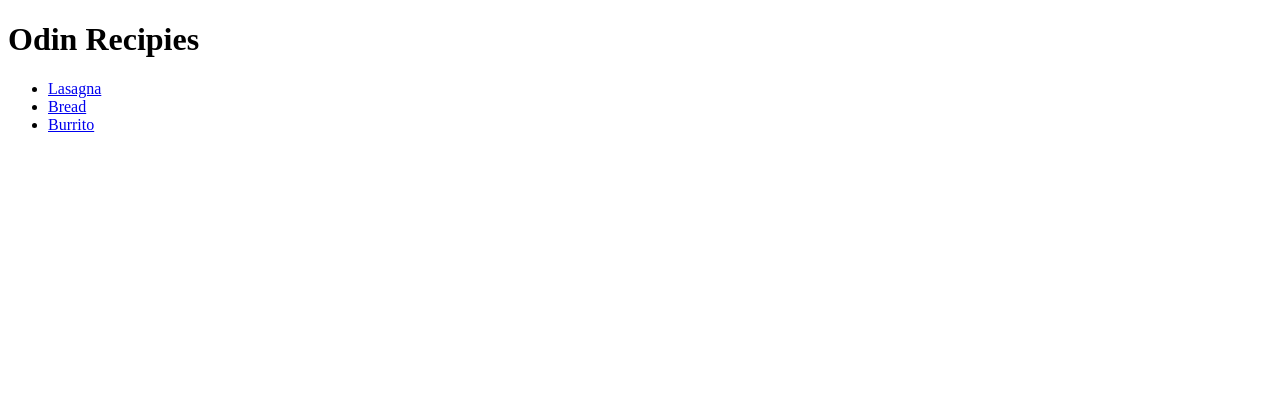
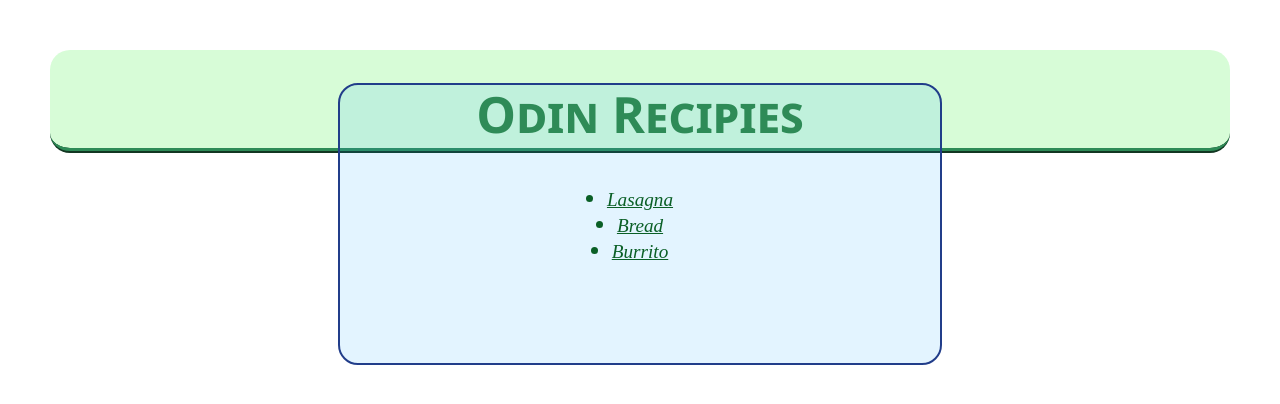
Before and after one commit to silverrowan/odin-recipes, a plain HTML site: page index.html in a window 1280 px wide. Drawn offline with Linux system fonts and the light colour scheme.

Commit message:
Add Css styling to homepage

```diff
--- a/index.html
+++ b/index.html
@@ -3,13 +3,14 @@
     <head>
         <meta charset="UTF-8">
         <title>Recipies</title>
+        <link rel="stylesheet" href="style.css">
     </head>
     <body>
-        <h1>Odin Recipies</h1>
-        <ul>
-            <li><a href="recipes/lasagna.html">Lasagna</a></li>
-            <li><a href="recipes/bread.html">Bread</a></li>
-            <li><a href="recipes/freezerburitto.html">Burrito</a> </li>
+        <h1 class="title">Odin Recipies </h1>
+        <ul class="list">
+            <li class="lnitem"><a href="recipes/lasagna.html">Lasagna</a></li>
+            <li class="lnitem"><a href="recipes/bread.html">Bread</a></li>
+            <li class="lnitem"><a href="recipes/freezerburitto.html">Burrito</a> </li>
         </ul>
     </body>
 
--- /dev/null
+++ b/style.css
@@ -0,0 +1,52 @@
+* {
+    margin: 0px;
+}
+
+body{
+    /* margin: auto; */
+}
+
+.title, .list {
+    border-radius: 20px;
+}
+
+.title {
+    font-size: 50px;
+    color: #2e8b57;
+    font-weight: 900;
+    font-variant-caps: petite-caps;
+    text-align: center;
+    margin: 50px;
+    padding: 30px 20px 0px 20px;
+    font-family:'Segoe UI', Tahoma, Geneva, Verdana, sans-serif;
+    border-bottom: 5px ridge #2e8b57;
+    background-color:rgba(13, 236, 13, 0.164);
+    /* border-style: ; */
+}
+
+.list, li::marker, a {
+    color: #0a5f26;
+}
+
+a {
+    font-style: italic;
+}
+
+.list, li::marker {
+    /* display: inline-block; */
+    /* margin: auto; */
+    /* text-align: center; */
+    margin: -120px auto;
+    width: 400px;
+    padding: 100px;
+    border: 2px solid rgb(33, 61, 138);
+    background-color: rgba(24, 163, 255, 0.116);
+    font-size: larger;
+}
+
+li.lnitem {
+    margin: auto;
+    /* text-align:center; */
+    /* border: 2px solid orange; */
+    width: fit-content;
+}
```
Also changed, not shown: 1 other file.
